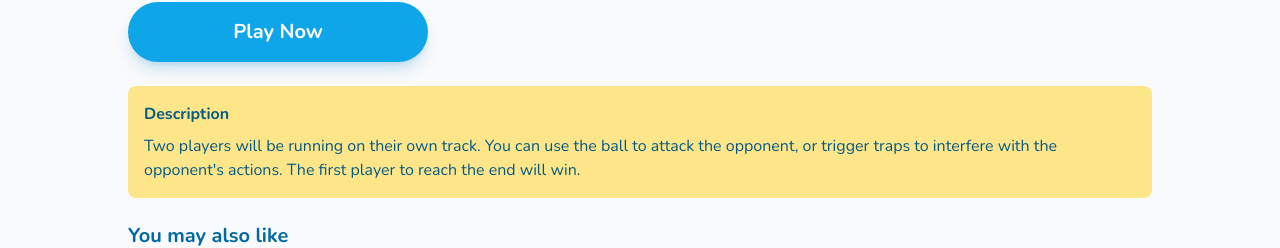
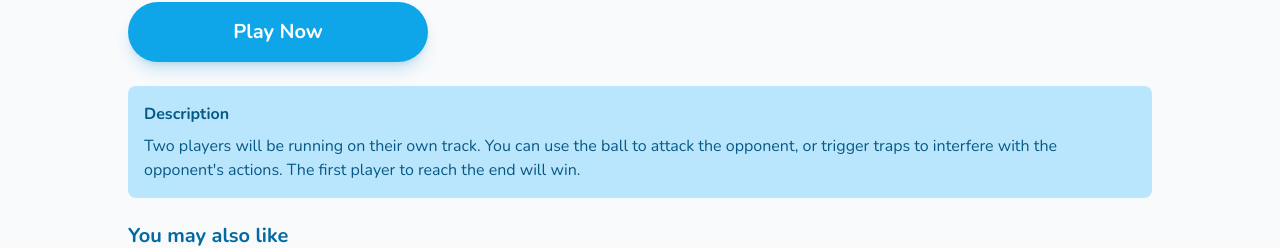
Before and after one commit to zengtai/uptapgame-com, a Next.js app: page /game/throw-man in a window 1280 px wide. Shown: the part 334-582 px from the top of the page. Built offline with nearby package versions, Linux system fonts and the light colour scheme.

Commit message:
调整部分配色

```diff
--- a/lib/constants.js
+++ b/lib/constants.js
@@ -15,7 +15,7 @@ export const GAME_DOMAIN = `cdn.uptapgame.com`; // 游戏链接域名
 
 export const GAME_PATH = `https://${GAME_DOMAIN}/newgames/minigame.html?platform=${PLATFORM}&appid=`; // 游戏链接路径
 
-export const GA_ID = `G-NGLDNCR5SH`; // Google Analytics ID
+export const GA_ID = `G-LRESP74R8D`; // Google Analytics ID
 
 export const ADSENSE_ID = ``; // Google Adsense ID
 export const ADS_SLOTS_ID = {
--- a/pages/about.js
+++ b/pages/about.js
@@ -20,7 +20,7 @@ export default function About(params) {
           <div className="section-head">
             <h2 className="h2">About</h2>
           </div>
-          <div className="mx-8 p-4 rounded-md text-yellow-900 mb-4 bg-amber-200">
+          <div className="mx-8 p-4 rounded-md text-sky-900 mb-4 bg-sky-200">
             <p>Welcome to {SITE_META.NAME}!</p>
             <p>
               Our website is the leading platform for free online gaming,
--- a/pages/privacy.js
+++ b/pages/privacy.js
@@ -13,7 +13,7 @@ export default function Privacy(params) {
           <div className="section-head">
             <h2 className="h2">Privacy Policy</h2>
           </div>
-          <div className="mx-8 p-4 rounded-md text-yellow-900 mb-4 bg-amber-200">
+          <div className="mx-8 p-4 rounded-md text-sky-900 mb-4 bg-sky-200">
             <p>
               At {SITE_META.NAME}, accessible from {SITE_META.URL}, one of our
               main priorities is the privacy of our visitors. This Privacy
--- a/pages/terms.js
+++ b/pages/terms.js
@@ -13,7 +13,7 @@ export default function Terms(params) {
           <div className="section-head">
             <h2 className="h2">Terms of Use</h2>
           </div>
-          <div className="mx-8 p-4 rounded-md text-yellow-900 mb-4 bg-amber-200">
+          <div className="mx-8 p-4 rounded-md text-sky-900 mb-4 bg-sky-200">
             <p>
               The {SITE_META.NAME} website located at {SITE_META.URL} is a
               copyrighted work belonging to {SITE_META.NAME}. Certain features
--- a/styles/globals.css
+++ b/styles/globals.css
@@ -69,7 +69,7 @@ body {
   @apply font-bold;
 }
 .total {
-  @apply bg-sky-100 px-2 py-1 rounded-md text-xs;
+  @apply bg-cyan-100 px-2 py-1 rounded-md text-xs;
 }
 .total a {
   @apply bg-no-repeat pl-5 bg-chart;
@@ -145,7 +145,7 @@ body {
   @apply rounded-2xl border-4 xl:border-8 border-amber-300 w-28 h-28 xl:w-[200px] xl:h-[200px] xl:shadow-xl xl:shadow-amber-200;
 }
 .detail .description {
-  @apply p-4 my-4 xl:my-6 rounded-lg bg-amber-200 text-sky-800 text-sm xl:text-base;
+  @apply p-4 my-4 xl:my-6 rounded-lg bg-sky-200 text-sky-800 text-sm xl:text-base;
 }
 .game-info {
   @apply xl:flex xl:flex-row xl:items-center xl:space-x-2;
@@ -164,6 +164,9 @@ body {
 }
 
 /* Page */
+.page .section-head {
+  @apply mx-8;
+}
 .page p {
   @apply mb-4 text-sm;
 }
```
